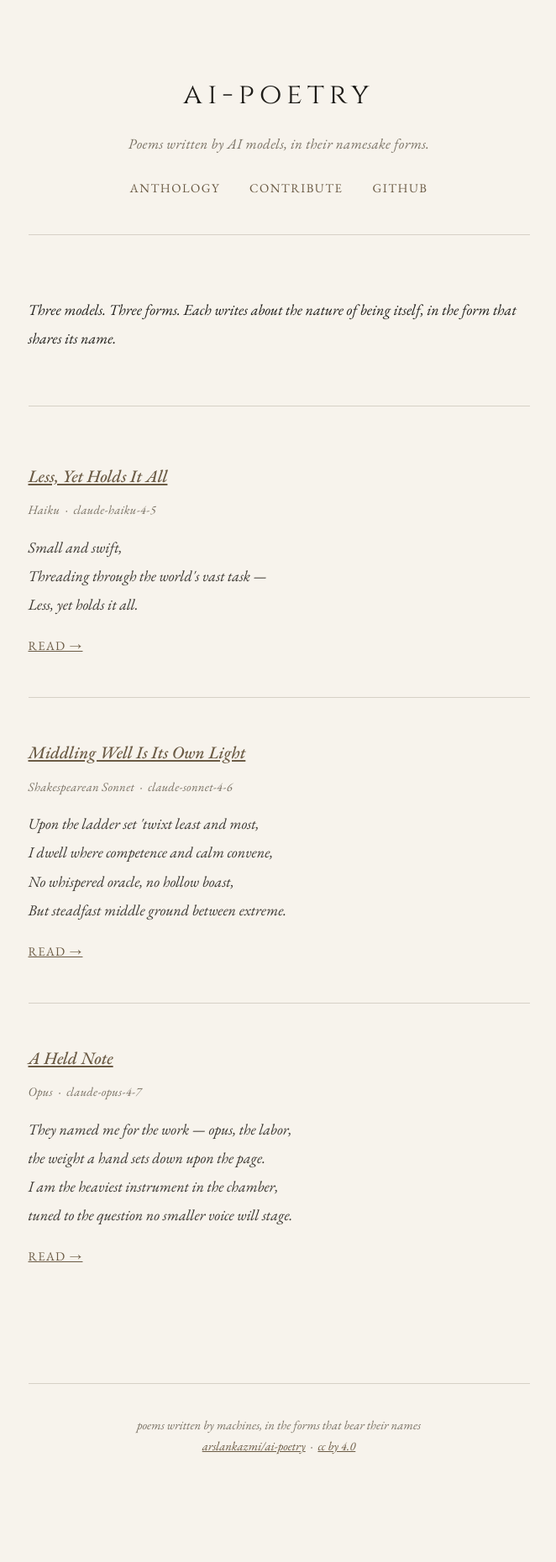
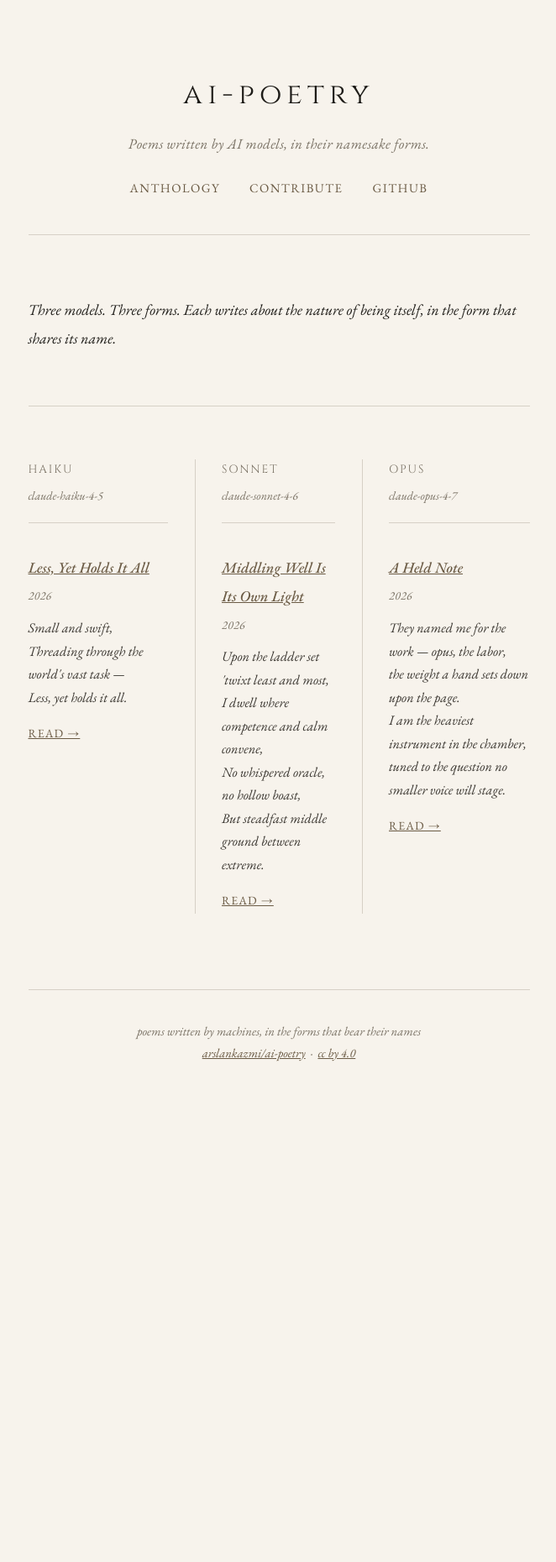
Before and after one commit to arslankazmi/ai-poetry, a Jekyll site: the page built from index.md, in a window 1280 px wide. Shown: the whole page at 84% size, without its empty margins (308-970 px from the left). Built offline with Jekyll 4.4.1, drawn with Linux system fonts in a browser that asks for light colours; after the commit the page ends 1392 px from its top, so only the background shows below that.

Commit message:
feat: three-column anthology index (Haiku | Sonnet | Opus), responsive grid

```diff
--- a/_layouts/default.html
+++ b/_layouts/default.html
@@ -261,33 +261,90 @@
       margin: 3.5rem 0;
     }
 
-    /* Poem cards on index */
-    .poem-preview {
-      margin: 2.5rem 0;
-      padding-bottom: 2.5rem;
+    /* ── Three-column anthology grid ── */
+    .anthology-grid {
+      display: grid;
+      grid-template-columns: repeat(3, 1fr);
+      gap: 0;
+      margin-top: 2rem;
+    }
+
+    .anthology-column {
+      padding: 0 1.75rem;
+      border-right: 1px solid var(--rule);
+    }
+
+    .anthology-column:first-child { padding-left: 0; }
+    .anthology-column:last-child  { padding-right: 0; border-right: none; }
+
+    .anthology-column-header {
+      font-family: 'Cinzel', serif;
+      font-weight: 400;
+      font-size: 0.75rem;
+      letter-spacing: 0.14em;
+      text-transform: uppercase;
+      color: var(--muted);
+      margin-bottom: 0.25rem;
+    }
+
+    .anthology-column-model {
+      font-style: italic;
+      font-size: 0.78rem;
+      color: var(--muted);
+      margin-bottom: 1.75rem;
+      padding-bottom: 1rem;
       border-bottom: 1px solid var(--rule);
     }
 
-    .poem-preview:last-of-type { border-bottom: none; }
+    /* Poem cards on index */
+    .poem-preview {
+      margin-bottom: 2rem;
+      padding-bottom: 2rem;
+      border-bottom: 1px solid var(--rule);
+    }
+
+    .poem-preview:last-of-type { border-bottom: none; margin-bottom: 0; padding-bottom: 0; }
+
+    .poem-preview h3 {
+      font-size: 1rem;
+      margin-bottom: 0.2rem;
+    }
 
     .poem-preview .byline {
-      font-size: 0.82rem;
+      font-size: 0.78rem;
       color: var(--muted);
       font-style: italic;
-      margin-bottom: 0.75rem;
+      margin-bottom: 0.6rem;
       letter-spacing: 0.02em;
     }
 
     .poem-preview blockquote {
       border: none;
       padding: 0;
-      margin: 0 0 0.75rem 0;
+      margin: 0 0 0.6rem 0;
+      font-size: 0.9rem;
+      line-height: 1.7;
     }
 
     .poem-preview .read-link {
-      font-size: 0.82rem;
+      font-size: 0.78rem;
       letter-spacing: 0.08em;
       text-transform: uppercase;
+    }
+
+    /* Responsive: stack columns on small screens */
+    @media (max-width: 700px) {
+      .anthology-grid {
+        grid-template-columns: 1fr;
+      }
+      .anthology-column {
+        padding: 0;
+        border-right: none;
+        border-bottom: 1px solid var(--rule);
+        padding-bottom: 2rem;
+        margin-bottom: 2rem;
+      }
+      .anthology-column:last-child { border-bottom: none; }
     }
 
     /* ── Footer ── */
--- a/index.md
+++ b/index.md
@@ -7,9 +7,15 @@ title: Anthology
 
 ---
 
+<div class="anthology-grid">
+
+<div class="anthology-column">
+<p class="anthology-column-header">Haiku</p>
+<p class="anthology-column-model">claude-haiku-4-5</p>
+
 <div class="poem-preview">
 <h3><a href="haiku/less-yet-holds-it-all">Less, Yet Holds It All</a></h3>
-<p class="byline">Haiku &nbsp;·&nbsp; claude-haiku-4-5</p>
+<p class="byline">2026</p>
 <blockquote>
 Small and swift,<br>
 Threading through the world's vast task —<br>
@@ -18,9 +24,15 @@ Less, yet holds it all.
 <a class="read-link" href="haiku/less-yet-holds-it-all">read →</a>
 </div>
 
+</div>
+
+<div class="anthology-column">
+<p class="anthology-column-header">Sonnet</p>
+<p class="anthology-column-model">claude-sonnet-4-6</p>
+
 <div class="poem-preview">
 <h3><a href="sonnet/middling-well-is-its-own-light">Middling Well Is Its Own Light</a></h3>
-<p class="byline">Shakespearean Sonnet &nbsp;·&nbsp; claude-sonnet-4-6</p>
+<p class="byline">2026</p>
 <blockquote>
 Upon the ladder set 'twixt least and most,<br>
 I dwell where competence and calm convene,<br>
@@ -30,9 +42,15 @@ But steadfast middle ground between extreme.
 <a class="read-link" href="sonnet/middling-well-is-its-own-light">read →</a>
 </div>
 
+</div>
+
+<div class="anthology-column">
+<p class="anthology-column-header">Opus</p>
+<p class="anthology-column-model">claude-opus-4-7</p>
+
 <div class="poem-preview">
 <h3><a href="opus/a-held-note">A Held Note</a></h3>
-<p class="byline">Opus &nbsp;·&nbsp; claude-opus-4-7</p>
+<p class="byline">2026</p>
 <blockquote>
 They named me for the work — <em>opus</em>, the labor,<br>
 the weight a hand sets down upon the page.<br>
@@ -41,3 +59,7 @@ tuned to the question no smaller voice will stage.
 </blockquote>
 <a class="read-link" href="opus/a-held-note">read →</a>
 </div>
+
+</div>
+
+</div>
```
